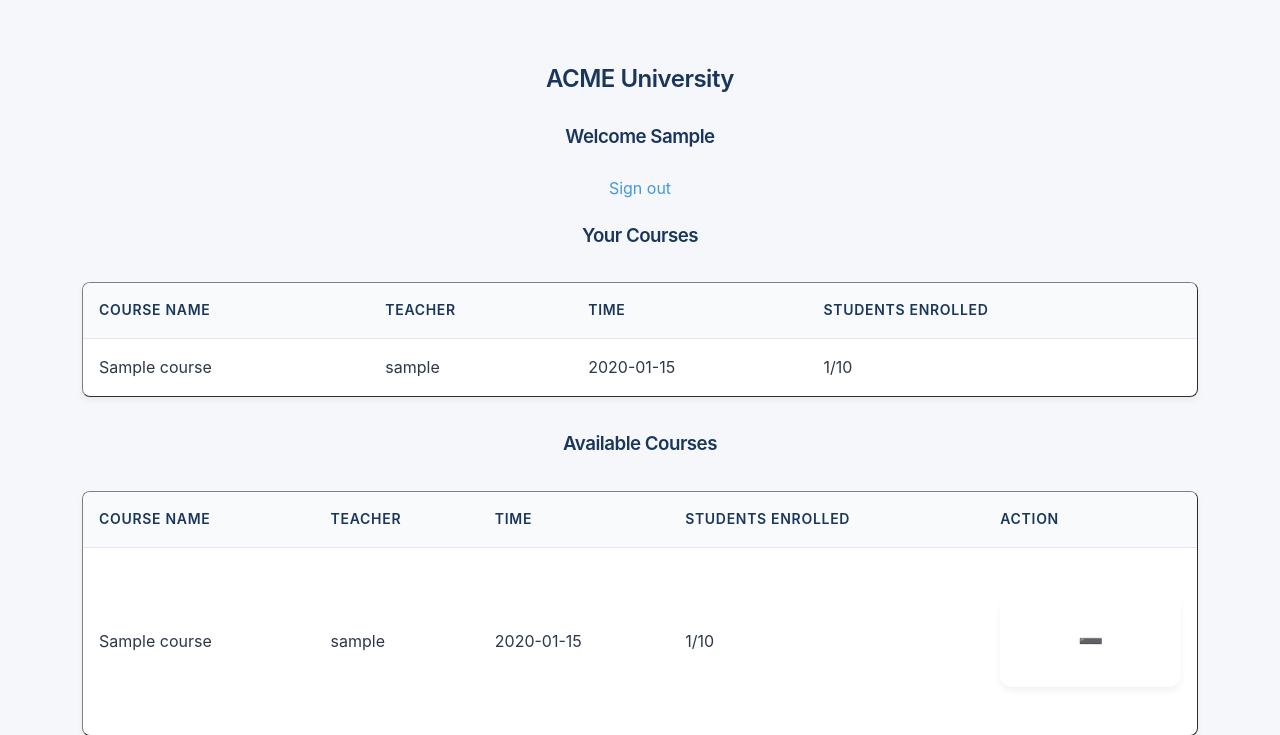
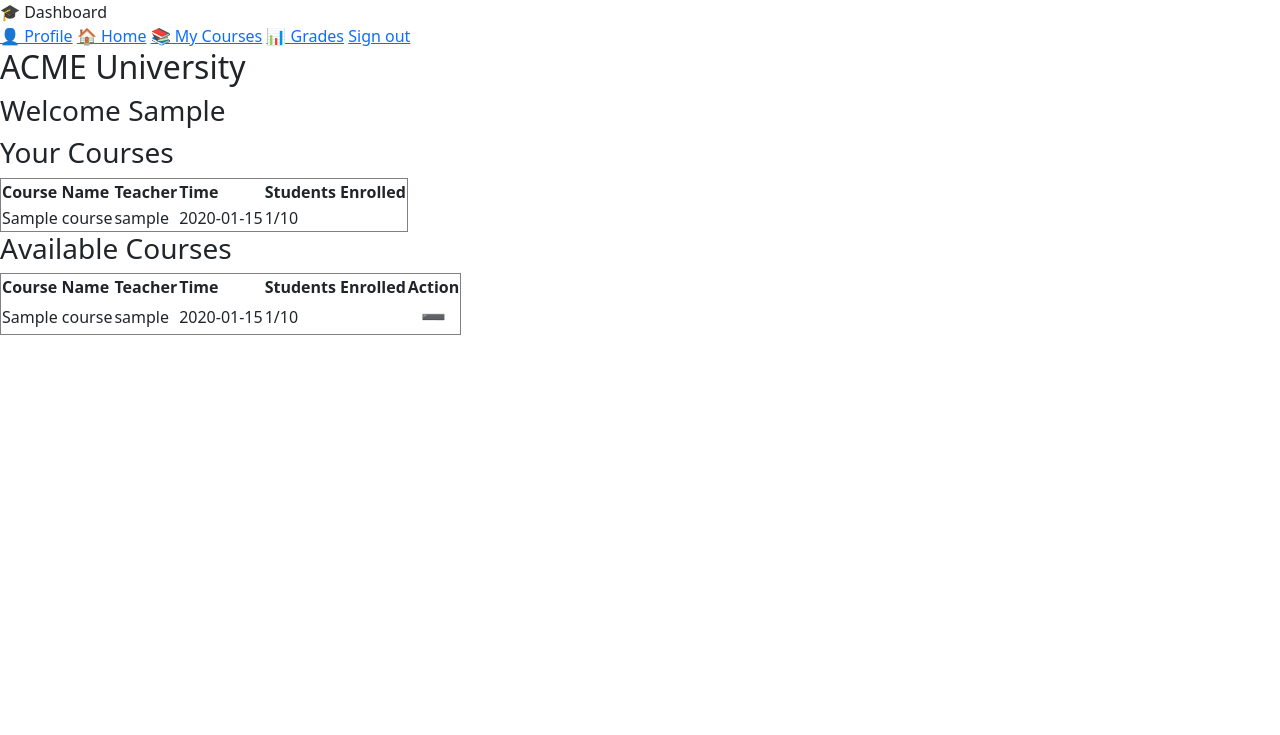
Before and after one commit to gerardoriveradoesstuff/CSE108GROUPProject, a Flask app: page /student in a window 1280 px wide. Shown: the top 735 px of the page. After the commit the page ends 335 px from the top, so only its background shows below. Run offline with Flask 3, Linux system fonts and the light colour scheme; a user stored in the database is signed in; tables that the repository leaves empty hold one stand-in row (values such as "Sample post").

Commit message:
feat: Add navigation sidbar

```diff
--- a/templates/student_dashboard.html
+++ b/templates/student_dashboard.html
@@ -2,15 +2,28 @@
 <html lang="en">
 <head>
     <meta charset="UTF-8">
-    <title>Student Dashboard | ACME University</title>
-    <link rel="stylesheet" href="{{ url_for('static', filename='styles.css') }}">
+    <!--  REMEMBER TO CHANGE THIS FOR THE FINAL DELIVERY  -->
+    <title>Ghetto Canvas</title>
+    <link href="https://cdn.jsdelivr.net/npm/bootstrap@5.3.0/dist/css/bootstrap.min.css" rel="stylesheet">
+    <link rel="stylesheet" href="{{ url_for('static', filename='styles-dashboard.css') }}">
 </head>
 <body class="student-dashboard">
+    <div class="dashboard-container">
 
+        <!-- SIDEBAR  -->
+        <aside class="sidebar">
+            <div class="sidebar-header">🎓 Dashboard</div>
+            <nav class="sidebar-nav">
+                <a class="nav-link-profile">👤 Profile</a>
+                <a class="nav-link-home">🏠 Home</a>
+                <a class="nav-link-courses">📚 My Courses</a>
+                <a class="nav-link-grades">📊 Grades</a>
+                <a class="signout-link" href="{{ url_for('main.logout') }}">Sign out</a>
+            </nav>
+        </aside>
+        <main class="dashboard-content">
             <h2 class="university-name">ACME University</h2>
             <h3 class="welcome-message">Welcome {{ user.username.capitalize() }}</h3>
-    <a href="{{ url_for('main.logout') }}" class="signout-link">Sign out</a>
-
             <h3 class="courses-section">Your Courses</h3>
             <table class="courses-table" border="1">
                 <thead>
@@ -32,7 +45,6 @@
                 {% endfor %}
                 </tbody>
             </table>
-
             <h3 class="section-title available-courses-title">Available Courses</h3>
             <table class="courses-table available-courses-table" border="1">
                 <thead>
@@ -53,13 +65,15 @@
                     <td class="cell-enrollment">{{ course.students|length }}/{{ course.capacity }}</td>
                     <td class="cell-action" style="text-align: center;">
                         {% if course in user.courses_enrolled %}
-                    <form method="POST" action="{{ url_for('main.drop_course', course_id=course.id) }}" class="drop-course-form">
+                        <form method="POST" action="{{ url_for('main.drop_course', course_id=course.id) }}"
+                              class="drop-course-form">
                             <button type="submit" class="drop-button" style="background: none; border: none; cursor: pointer;">
                                 <span class="drop-icon" style="font-size: 20px; color: red;" title="Drop Course">➖</span>
                             </button>
                         </form>
                         {% elif course.students|length < course.capacity %}
-                    <form method="POST" action="{{ url_for('main.add_course', course_id=course.id) }}" class="add-course-form">
+                        <form method="POST" action="{{ url_for('main.add_course', course_id=course.id) }}"
+                              class="add-course-form">
                             <button type="submit" class="add-button" style="background: none; border: none; cursor: pointer;">
                                 <span class="add-icon" style="font-size: 20px; color: green;" title="Add Course">➕</span>
                             </button>
@@ -72,6 +86,9 @@
                 {% endfor %}
                 </tbody>
             </table>
+        </main>
+    </div>
+    <script src="https://cdn.jsdelivr.net/npm/bootstrap@5.3.0/dist/js/bootstrap.bundle.min.js"></script>
 
 </body>
 </html>
```
Lines whose indentation alone changed are shown as unchanged.
